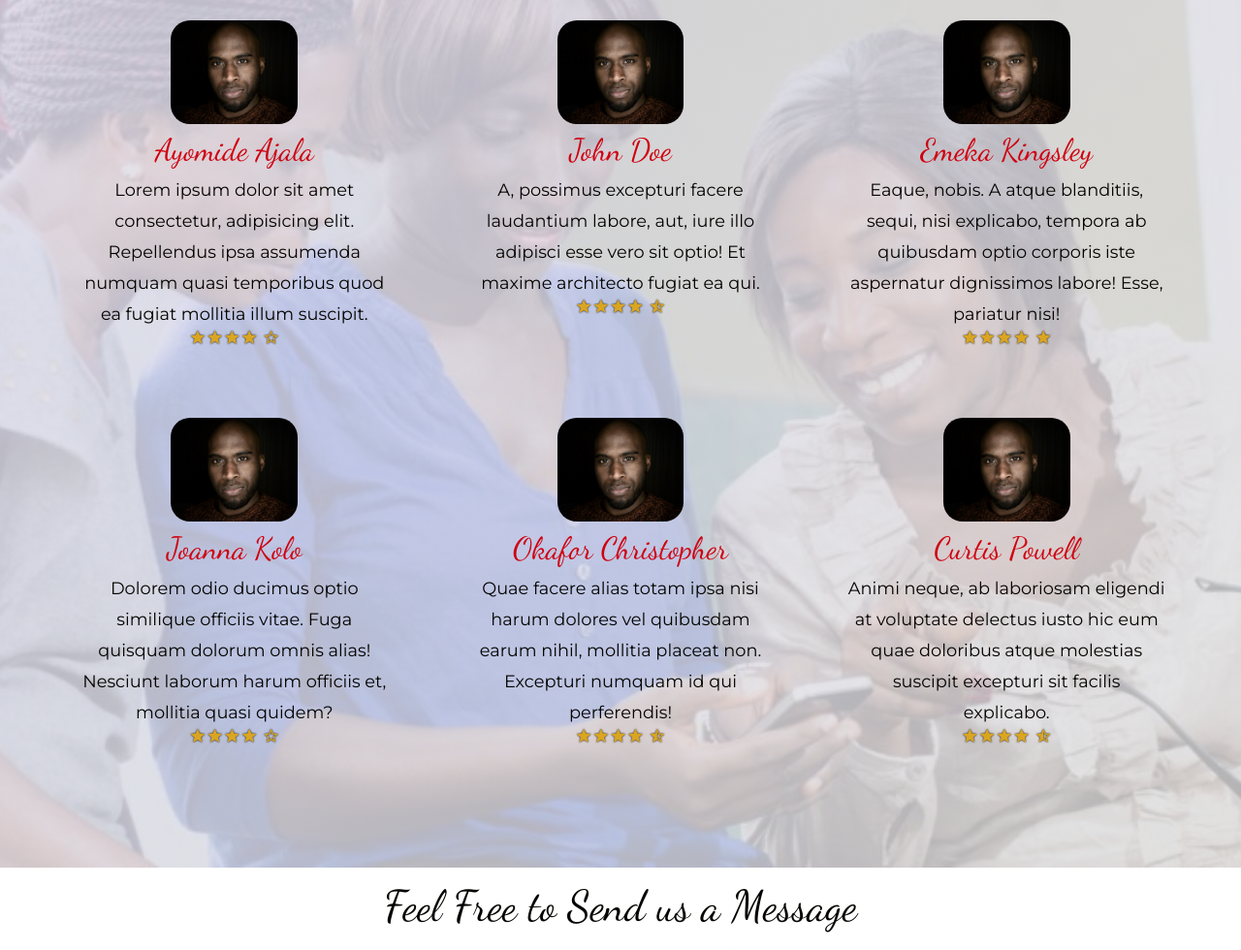
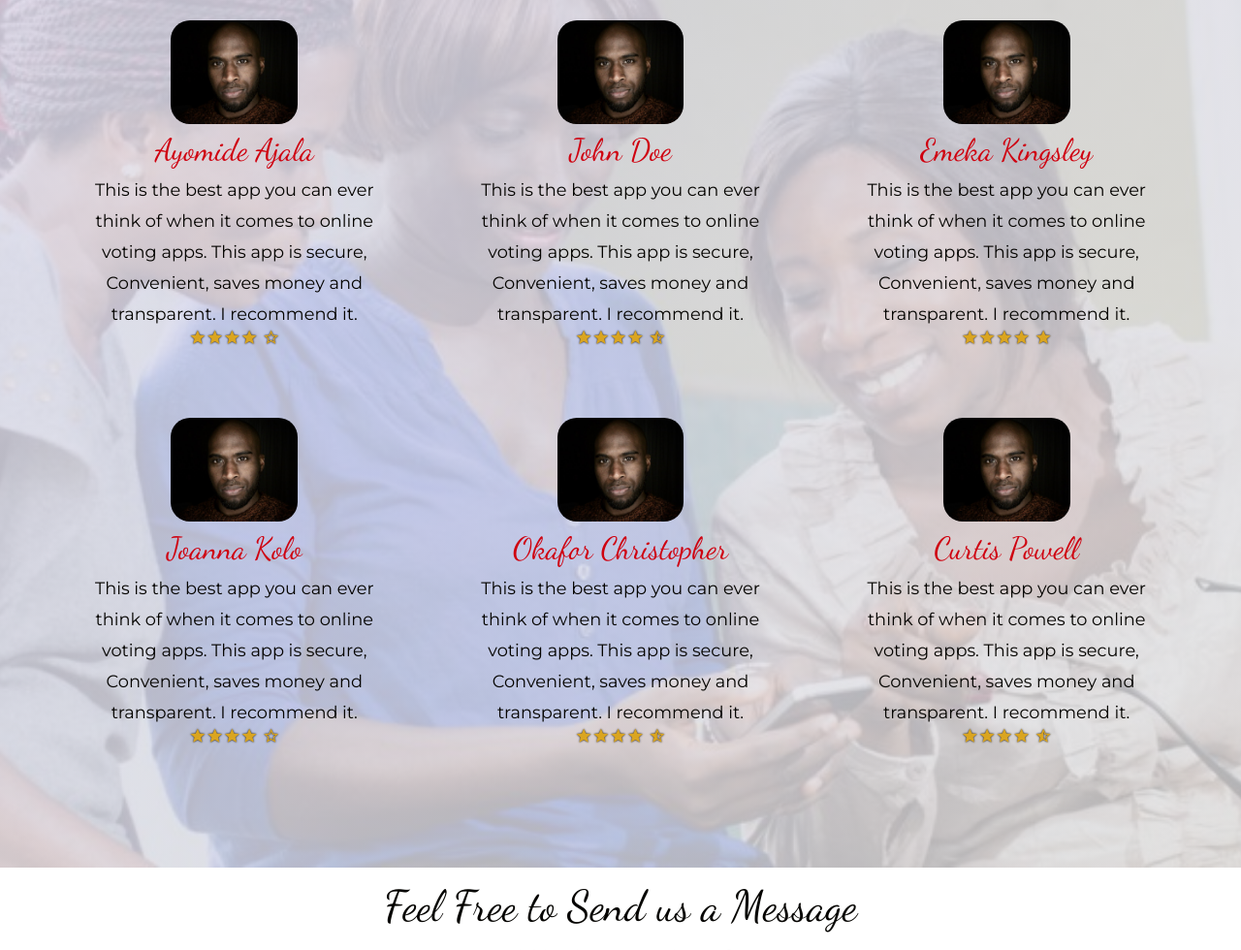
Before and after one commit to haywhyze/politico, a plain HTML site: page UI/index.html in a window 1280 px wide. Shown: the part 2012-2992 px from the top of the page at 97% size. Drawn offline with Linux system fonts and the light colour scheme.

Commit message:
Update index.html

```diff
--- a/UI/index.html
+++ b/UI/index.html
@@ -111,9 +111,9 @@
         <div class="review">
           <img class="img img-rounded" src="./img/curtis-powell.jfif" alt="">
           <h3 class="tertiary-heading">Ayomide Ajala</h3>
-          <p class="u-black">Lorem ipsum dolor sit amet consectetur, adipisicing elit. Repellendus ipsa assumenda
-            numquam quasi
-            temporibus quod ea fugiat mollitia illum suscipit.</p> <i class="material-icons star">
+          <p class="u-black">
+            This is the best app you can ever think of when it comes to online voting apps. This app is secure,
+            Convenient, saves money and transparent. I recommend it.</p> <i class="material-icons star">
             star
           </i><i class="material-icons star">
             star
@@ -129,9 +129,8 @@
         <div class="review">
           <img class="img img-rounded" src="./img/curtis-powell.jfif" alt="">
           <h3 class="tertiary-heading">John Doe</h3>
-          <p class="u-black">A, possimus excepturi facere laudantium labore, aut, iure illo adipisci esse vero sit
-            optio! Et maxime
-            architecto fugiat ea qui.</p> <i class="material-icons star">
+          <p class="u-black">This is the best app you can ever think of when it comes to online voting apps. This app
+            is secure, Convenient, saves money and transparent. I recommend it.</p> <i class="material-icons star">
             star
           </i><i class="material-icons star">
             star
@@ -147,9 +146,9 @@
         <div class="review">
           <img class="img img-rounded" src="./img/curtis-powell.jfif" alt="">
           <h3 class="tertiary-heading">Emeka Kingsley</h3>
-          <p class="u-black">Eaque, nobis. A atque blanditiis, sequi, nisi explicabo, tempora ab quibusdam optio
-            corporis iste
-            aspernatur dignissimos labore! Esse, pariatur nisi!</p> <i class="material-icons star">
+          <p class="u-black">
+            This is the best app you can ever think of when it comes to online voting apps. This app is secure,
+            Convenient, saves money and transparent. I recommend it.</p> <i class="material-icons star">
             star
           </i><i class="material-icons star">
             star
@@ -165,9 +164,9 @@
         <div class="review">
           <img class="img img-rounded" src="./img/curtis-powell.jfif" alt="">
           <h3 class="tertiary-heading">Joanna Kolo</h3>
-          <p class="u-black">Dolorem odio ducimus optio similique officiis vitae. Fuga quisquam dolorum omnis alias!
-            Nesciunt laborum
-            harum officiis et, mollitia quasi quidem?</p>
+          <p class="u-black">
+            This is the best app you can ever think of when it comes to online voting apps. This app is secure,
+            Convenient, saves money and transparent. I recommend it.</p>
           <i class="material-icons star">
             star
           </i><i class="material-icons star">
@@ -184,9 +183,9 @@
         <div class="review">
           <img class="img img-rounded" src="./img/curtis-powell.jfif" alt="">
           <h3 class="tertiary-heading">Okafor Christopher</h3>
-          <p class="u-black">Quae facere alias totam ipsa nisi harum dolores vel quibusdam earum nihil, mollitia
-            placeat non. Excepturi
-            numquam id qui perferendis!</p> <i class="material-icons star">
+          <p class="u-black">
+            This is the best app you can ever think of when it comes to online voting apps. This app is secure,
+            Convenient, saves money and transparent. I recommend it.</p> <i class="material-icons star">
             star
           </i><i class="material-icons star">
             star
@@ -202,9 +201,9 @@
         <div class="review">
           <img class="img" src="./img/curtis-powell.jfif" alt="">
           <h3 class="tertiary-heading">Curtis Powell</h3>
-          <p class="u-black">Animi neque, ab laboriosam eligendi at voluptate delectus iusto hic eum quae doloribus
-            atque molestias
-            suscipit excepturi sit facilis explicabo.</p>
+          <p class="u-black">
+            This is the best app you can ever think of when it comes to online voting apps. This app is secure,
+            Convenient, saves money and transparent. I recommend it.</p>
           <i class="material-icons star">
             star
           </i><i class="material-icons star">
```
